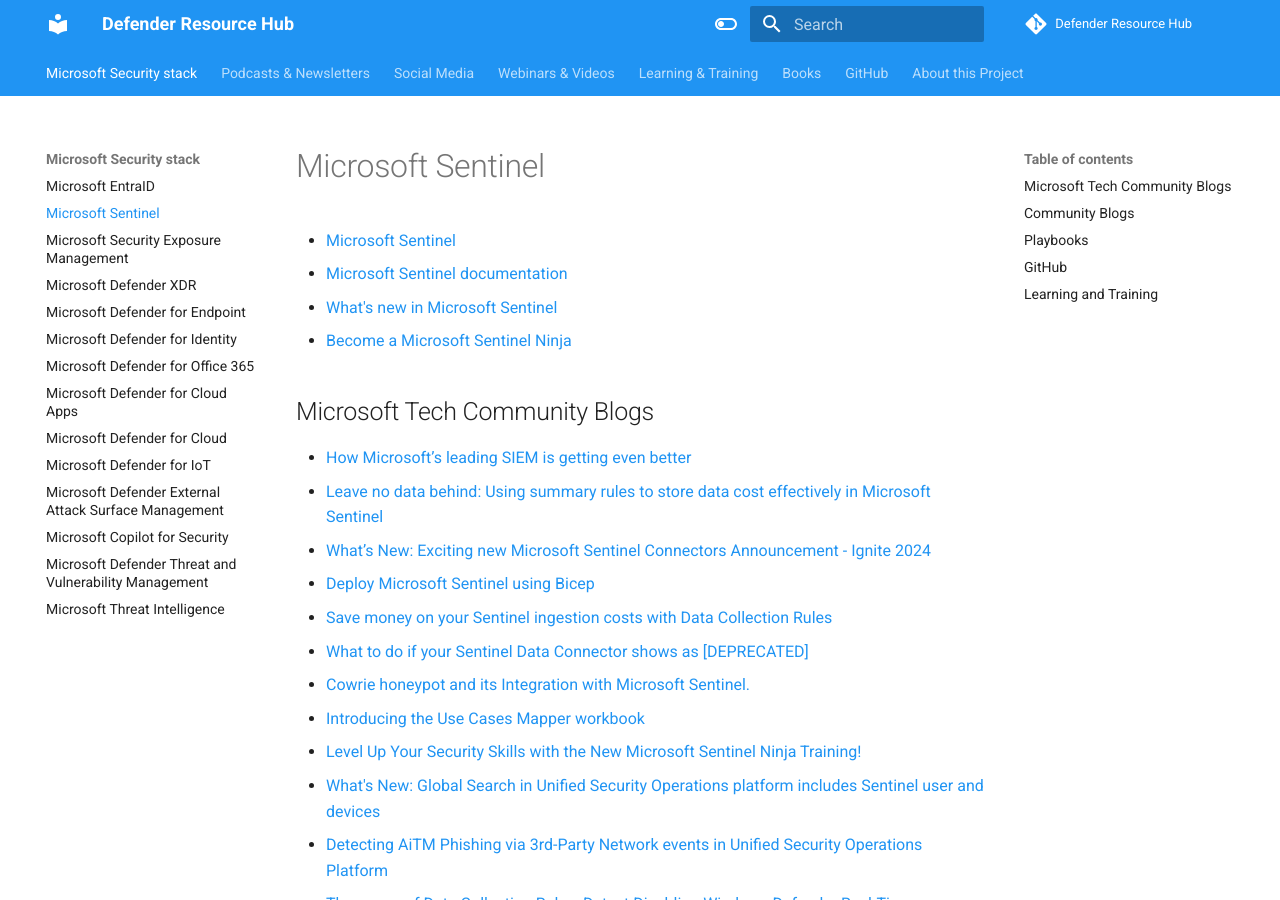
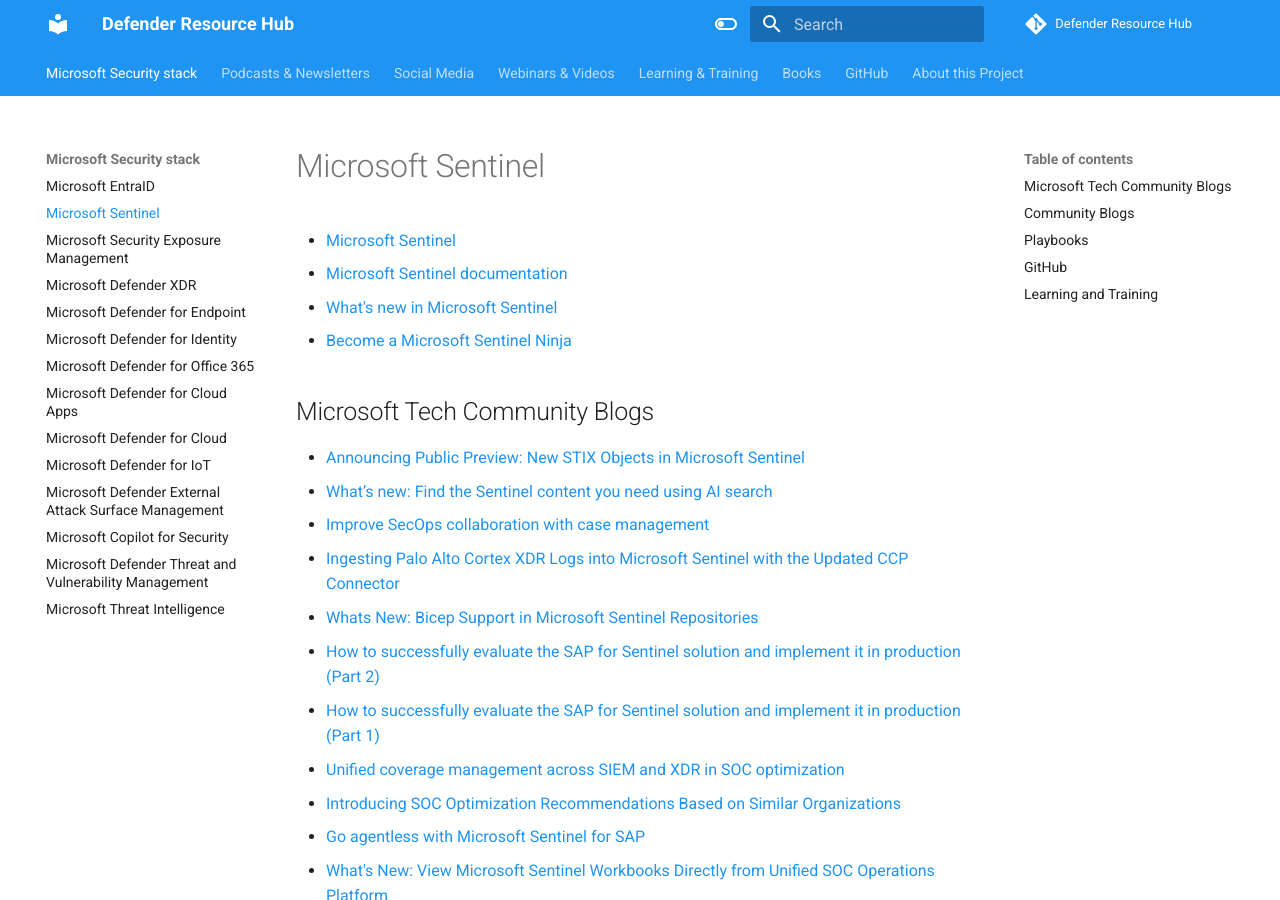
Before and after one commit to alexverboon/DefenderResourceHub, an MkDocs documentation site: the page built from docs/sentinel.md, in a window 1280 px wide and 900 px high. Built offline with MkDocs 1.6.1 and Material for MkDocs 9.7.7, drawn with Linux system fonts in a browser that asks for light colours; comment, search, counter and statistics services are not loaded.

Commit message:
Microsoft Sentinel Updates

```diff
--- a/docs/sentinel.md
+++ b/docs/sentinel.md
@@ -7,6 +7,17 @@
 
 ## Microsoft Tech Community Blogs
 
+- [Announcing Public Preview: New STIX Objects in Microsoft Sentinel](https://techcommunity.microsoft.com/blog/microsoftsentinelblog/announcing-public-preview-new-stix-objects-in-microsoft-sentinel/4369164)
+- [What’s new: Find the Sentinel content you need using AI search](https://techcommunity.microsoft.com/blog/microsoftsentinelblog/what%E2%80%99s-new-find-the-sentinel-content-you-need-using-ai-search/4304741)
+- [Improve SecOps collaboration with case management](https://techcommunity.microsoft.com/blog/microsoftsentinelblog/improve-secops-collaboration-with-case-management/4369044)
+- [Ingesting Palo Alto Cortex XDR Logs into Microsoft Sentinel with the Updated CCP Connector](https://techcommunity.microsoft.com/blog/microsoftsentinelblog/ingesting-palo-alto-cortex-xdr-logs-into-microsoft-sentinel-with-the-updated-ccp/4366555)
+- [Whats New: Bicep Support in Microsoft Sentinel Repositories](https://techcommunity.microsoft.com/blog/microsoftsentinelblog/whats-new-bicep-support-in-microsoft-sentinel-repositories/4358490)
+- [How to successfully evaluate the SAP for Sentinel solution and implement it in production (Part 2)](https://techcommunity.microsoft.com/blog/microsoftsentinelblog/how-to-successfully-evaluate-the-sap-for-sentinel-solution-and-implement-it-in-p/4364324)
+- [How to successfully evaluate the SAP for Sentinel solution and implement it in production (Part 1)](https://techcommunity.microsoft.com/blog/microsoftsentinelblog/how-to-successfully-evaluate-the-sap-for-sentinel-solution-and-implement-it-in-p/4357962)
+- [Unified coverage management across SIEM and XDR in SOC optimization](https://techcommunity.microsoft.com/blog/microsoftsentinelblog/unified-coverage-management-across-siem-and-xdr-in-soc-optimization/4363810)
+- [Introducing SOC Optimization Recommendations Based on Similar Organizations](https://techcommunity.microsoft.com/blog/microsoftsentinelblog/introducing-soc-optimization-recommendations-based-on-similar-organizations/4358766)
+- [Go agentless with Microsoft Sentinel for SAP](https://techcommunity.microsoft.com/blog/microsoftsentinelblog/go-agentless-with-microsoft-sentinel-for-sap/4357873)
+- [What's New: View Microsoft Sentinel Workbooks Directly from Unified SOC Operations Platform](https://techcommunity.microsoft.com/blog/microsoftsentinelblog/whats-new-view-microsoft-sentinel-workbooks-directly-from-unified-soc-operations/4356094)
 - [How Microsoft’s leading SIEM is getting even better](https://techcommunity.microsoft.com/blog/microsoftsentinelblog/how-microsoft%E2%80%99s-leading-siem-is-getting-even-better/4304327)
 - [Leave no data behind: Using summary rules to store data cost effectively in Microsoft Sentinel](https://techcommunity.microsoft.com/blog/microsoftsentinelblog/leave-no-data-behind-using-summary-rules-to-store-data-cost-effectively-in-micro/4296785)
 - [What’s New: Exciting new Microsoft Sentinel Connectors Announcement - Ignite 2024](https://techcommunity.microsoft.com/blog/microsoftsentinelblog/what%E2%80%99s-new-exciting-new-microsoft-sentinel-connectors-announcement---ignite-2024/4294146)
```
